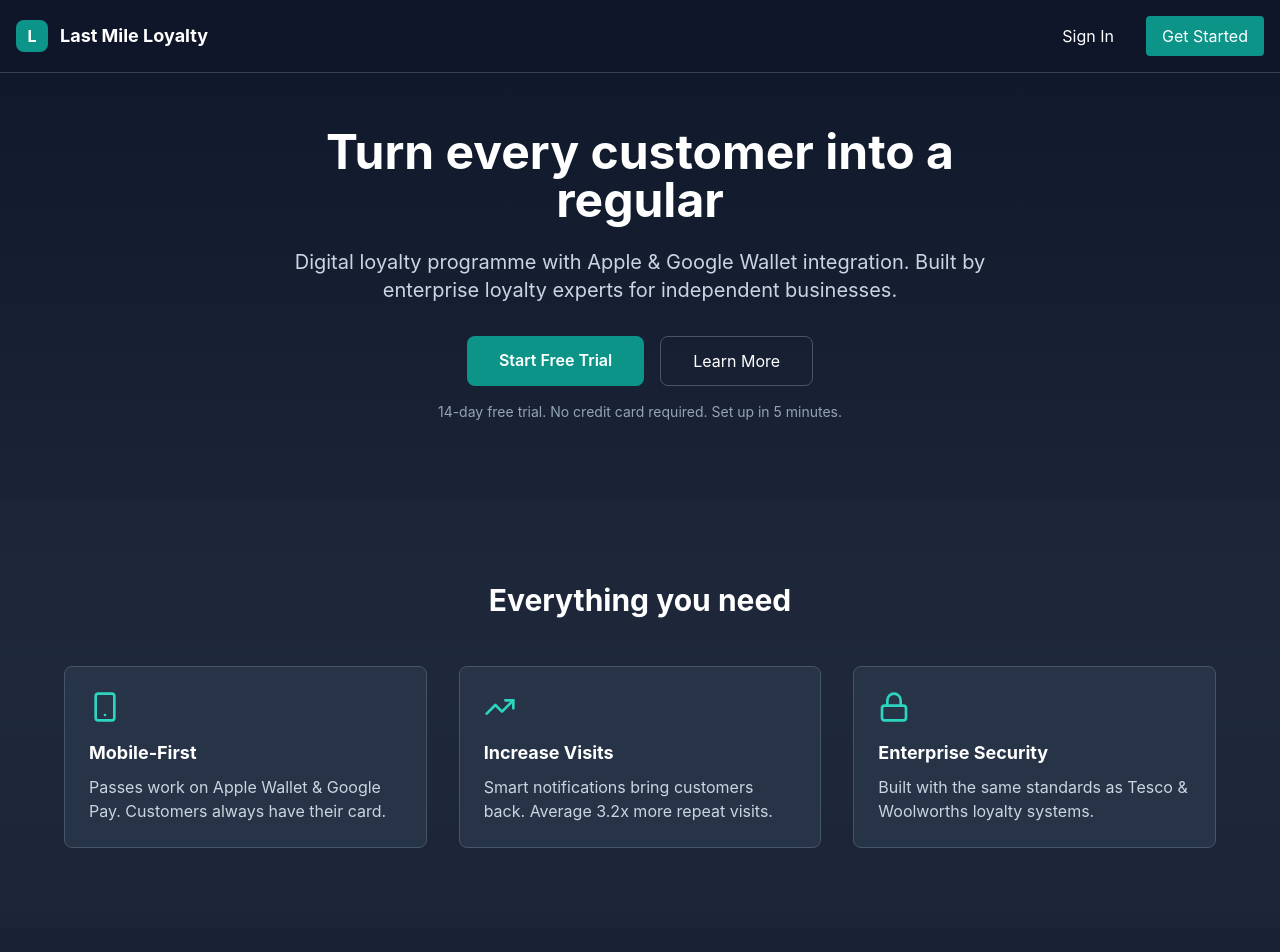
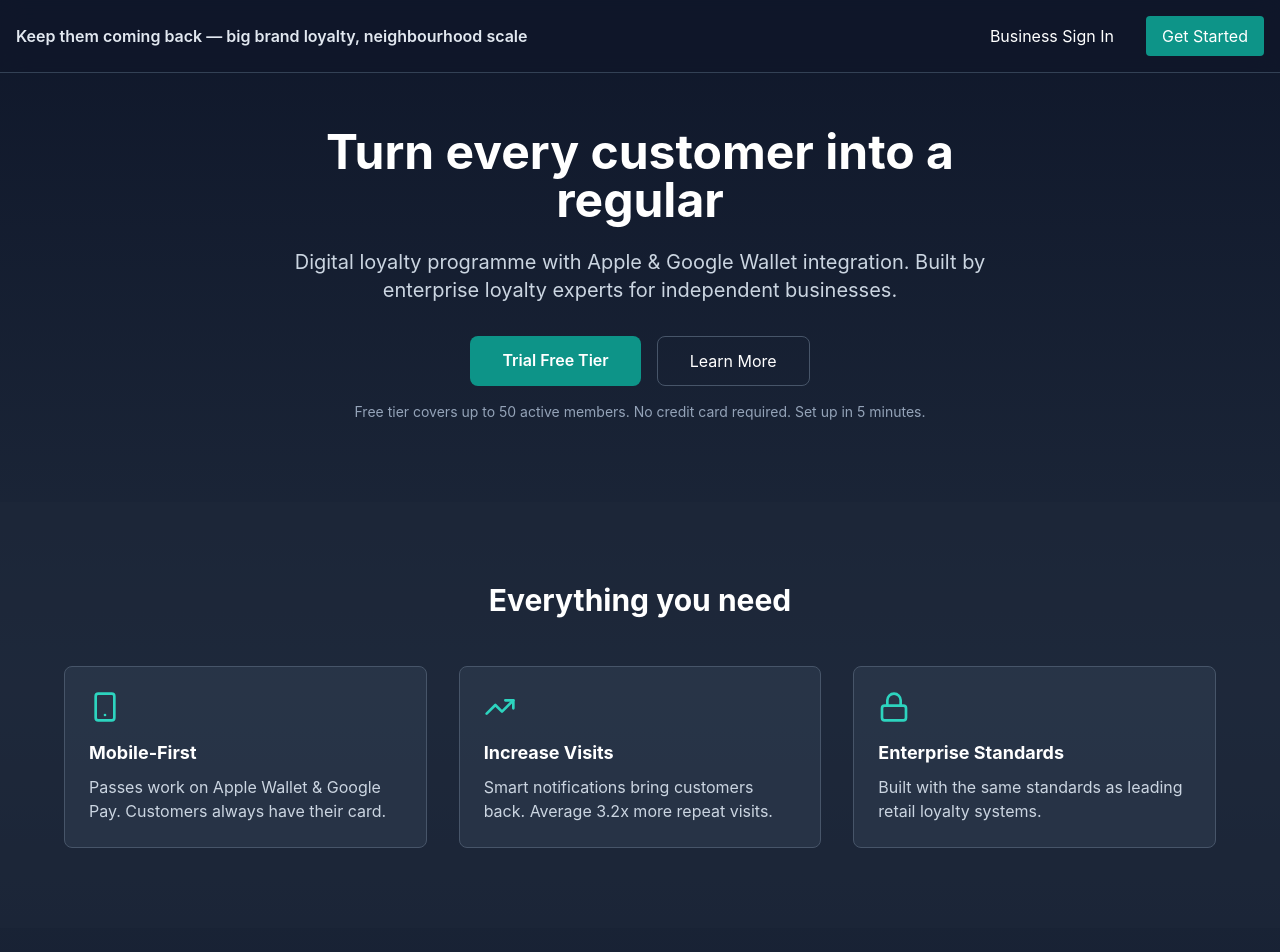
Before and after one commit to jr851/last-mile-loyalty, a Next.js app: page / in a window 1280 px wide. Shown: the top 952 px of the page. Built offline with nearby package versions, Linux system fonts and the light colour scheme.

Commit message:
Update nav: replace logo with tagline

```diff
--- a/app/page.tsx
+++ b/app/page.tsx
@@ -8,11 +8,10 @@ export default function HomePage() {
       <nav className="fixed top-0 w-full z-50 bg-slate-900/80 backdrop-blur-md border-b border-slate-700">
         <div className="max-w-7xl mx-auto px-4 py-4 flex items-center justify-between">
           <div className="flex items-center gap-3">
-            <div className="w-8 h-8 bg-teal-600 rounded-lg flex items-center justify-center font-bold">L</div>
-            <span className="font-bold text-lg">Last Mile Loyalty</span>
+            <span className="font-semibold text-sm md:text-base text-slate-200">Keep them coming back — big brand loyalty, neighbourhood scale</span>
           </div>
           <div className="flex gap-4">
-            <Link href="/auth/login" className="px-4 py-2 rounded hover:bg-slate-700">Sign In</Link>
+            <Link href="/auth/login" className="px-4 py-2 rounded hover:bg-slate-700">Business Sign In</Link>
             <Link href="/auth/signup" className="px-4 py-2 bg-teal-600 rounded hover:bg-teal-700">Get Started</Link>
           </div>
         </div>
@@ -24,10 +23,10 @@ export default function HomePage() {
           <h1 className="text-5xl font-bold mb-6">Turn every customer into a regular</h1>
           <p className="text-xl text-slate-300 mb-8">Digital loyalty programme with Apple & Google Wallet integration. Built by enterprise loyalty experts for independent businesses.</p>
           <div className="flex gap-4 justify-center">
-            <Link href="/auth/signup" className="px-8 py-3 bg-teal-600 rounded-lg hover:bg-teal-700 font-semibold">Start Free Trial</Link>
+            <Link href="/auth/signup" className="px-8 py-3 bg-teal-600 rounded-lg hover:bg-teal-700 font-semibold">Trial Free Tier</Link>
             <Link href="#how-it-works" className="px-8 py-3 border border-slate-600 rounded-lg hover:border-slate-400">Learn More</Link>
           </div>
-          <p className="text-sm text-slate-400 mt-4">14-day free trial. No credit card required. Set up in 5 minutes.</p>
+          <p className="text-sm text-slate-400 mt-4">Free tier covers up to 50 active members. No credit card required. Set up in 5 minutes.</p>
         </div>
       </section>
 
@@ -48,8 +47,8 @@ export default function HomePage() {
             </div>
             <div className="p-6 rounded-lg bg-slate-700/50 border border-slate-600">
               <Lock className="w-8 h-8 text-teal-400 mb-4" />
-              <h3 className="font-bold text-lg mb-2">Enterprise Security</h3>
-              <p className="text-slate-300">Built with the same standards as Tesco & Woolworths loyalty systems.</p>
+              <h3 className="font-bold text-lg mb-2">Enterprise Standards</h3>
+              <p className="text-slate-300">Built with the same standards as leading retail loyalty systems.</p>
             </div>
           </div>
         </div>
@@ -60,7 +59,7 @@ export default function HomePage() {
         <div className="max-w-2xl mx-auto text-center">
           <h2 className="text-3xl font-bold mb-6">Ready to get started?</h2>
           <p className="text-lg text-slate-300 mb-8">Join the businesses already using Last Mile Loyalty to keep customers coming back.</p>
-          <Link href="/auth/signup" className="inline-block px-8 py-3 bg-teal-600 rounded-lg hover:bg-teal-700 font-semibold text-lg">Start Your Free Trial</Link>
+          <Link href="/auth/signup" className="inline-block px-8 py-3 bg-teal-600 rounded-lg hover:bg-teal-700 font-semibold text-lg">Trial Free Tier</Link>
         </div>
       </section>
 
```
